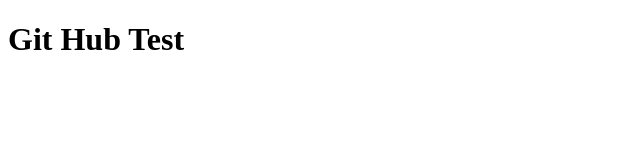
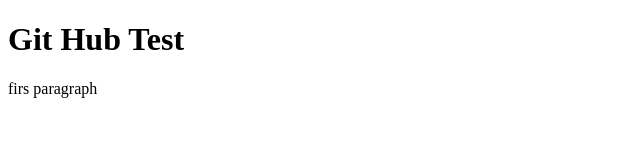
Before and after one commit to Davidalvarezj/Nucamp-test1, a website: page index.html in a window 1280 px wide. Shown: the whole page, without its empty margins (0-640 px from the left). Drawn offline with Linux system fonts and the light colour scheme.

Commit message:
npm started

```diff
--- a/index.html
+++ b/index.html
@@ -8,6 +8,7 @@
 </head>
 <body>
     <h1>Git Hub Test</h1>
+    <p>firs paragraph</p>
 
 </body>
 </html>
```
Also changed, not shown: package.json (added, +17 -0 lines), 2 other files.
